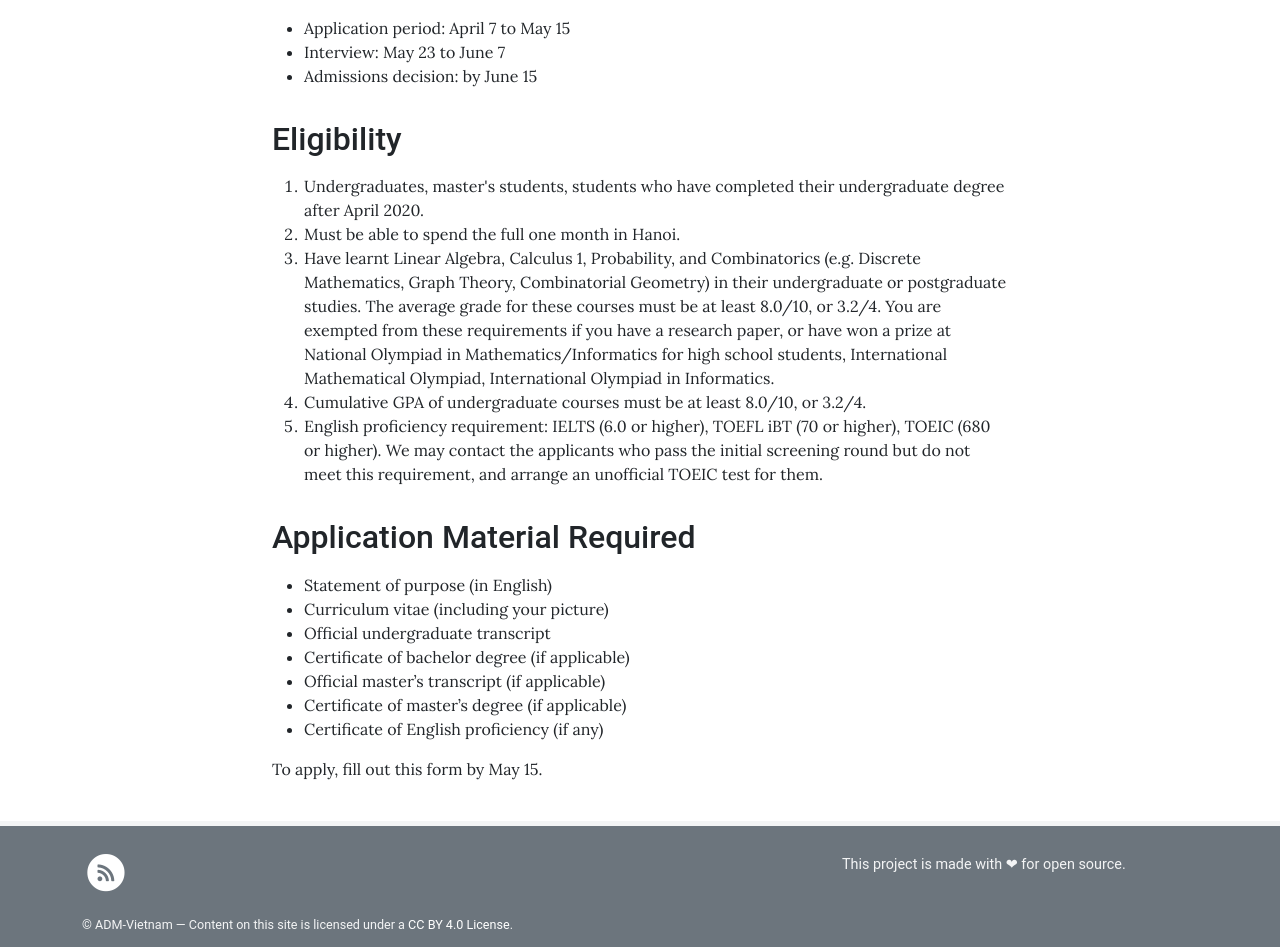
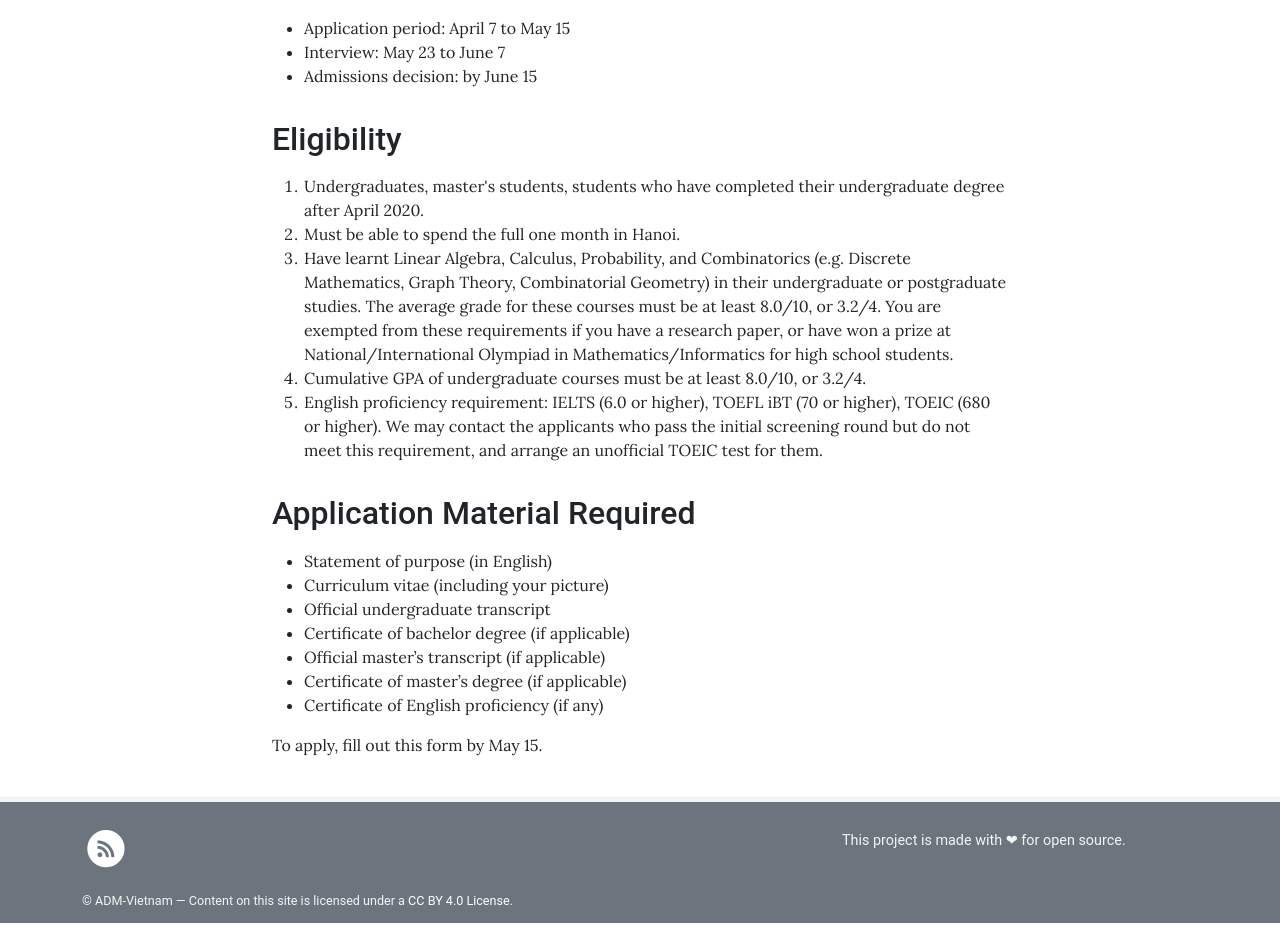
Before and after one commit to adm-vietnam/adm-vietnam.github.io, a Jekyll site: the page built from pages/Apply.md, in a window 1280 px wide. Shown: the part 329-1276 px from the top of the page. Built offline with Jekyll 4.4.1, drawn with Linux system fonts in a browser that asks for light colours; after the commit the page ends 1252 px from its top, so only the background shows below that.

Commit message:
Update Apply.md

```diff
--- a/pages/Apply.md
+++ b/pages/Apply.md
@@ -18,7 +18,7 @@ toc: false
 <ol>
   <li>Undergraduates, master's students, students who have completed their undergraduate degree after April 2020. </li>
   <li>Must be able to spend the full one month in Hanoi.</li>
-  <li>Have learnt Linear Algebra, Calculus 1, Probability, and Combinatorics (e.g. Discrete Mathematics, Graph Theory, Combinatorial Geometry) in  their undergraduate or postgraduate studies. The average grade for these courses must be at least 8.0/10, or 3.2/4. You are exempted from these requirements if you have a research paper, or have won a prize at National Olympiad in Mathematics/Informatics for high school students, International Mathematical Olympiad, International Olympiad in Informatics.  </li>
+  <li>Have learnt Linear Algebra, Calculus, Probability, and Combinatorics (e.g. Discrete Mathematics, Graph Theory, Combinatorial Geometry) in  their undergraduate or postgraduate studies. The average grade for these courses must be at least 8.0/10, or 3.2/4. You are exempted from these requirements if you have a research paper, or have won a prize at National/International Olympiad in Mathematics/Informatics for high school students.  </li>
   <li> Cumulative GPA of undergraduate courses must be at least 8.0/10, or 3.2/4.</li>
   <li> English proficiency requirement: IELTS (6.0 or higher), TOEFL iBT (70 or higher), TOEIC (680 or higher). We may contact the applicants who pass the initial screening round but do not meet this requirement, and arrange an unofficial TOEIC test for them.  </li>
 </ol>
```
